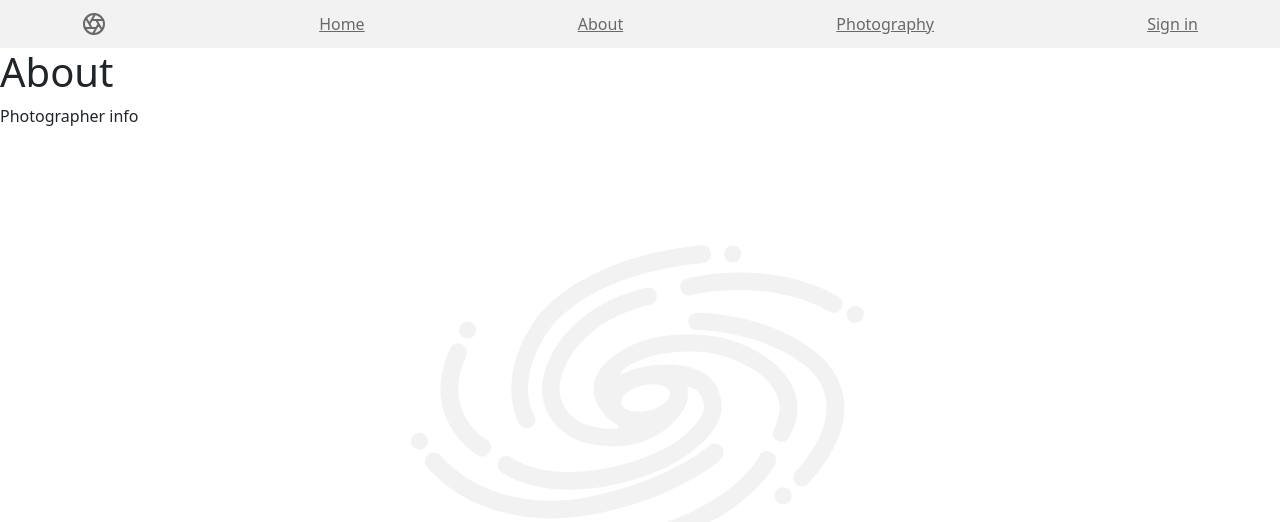
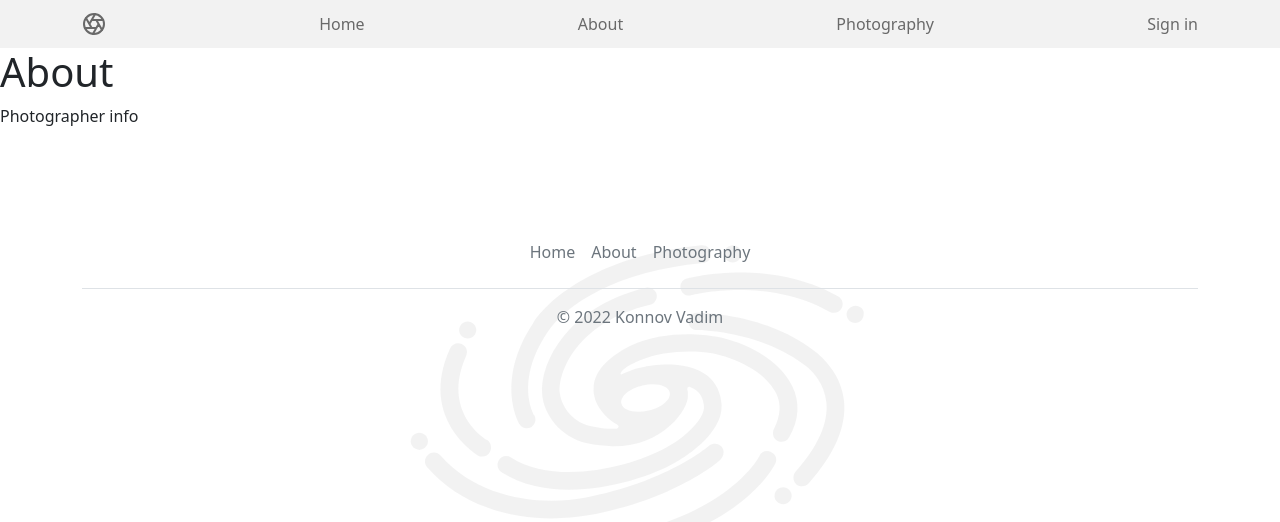
Before and after one commit to likeprogrsv/Photography_website, a Django app: page /about in a window 1280 px wide. Shown: the top 522 px of the page. Run offline with Django 4.2, Linux system fonts and the light colour scheme; the visitor is signed in with stand-in values (Sample User, id 1).

Commit message:
footer and photos description added

```diff
--- a/taskmanager/main/static/main/base.css
+++ b/taskmanager/main/static/main/base.css
@@ -9,9 +9,15 @@
   transition: color .15s ease-in-out;
 }
 .site-header a:hover{
-  color: black;
+  color: rgb(0, 0, 0);
 
 }
+
+a {
+  /* color: var(--bs-link-color); */
+  text-decoration: none;
+}
+
 .py-2{
   padding-top: .5rem!important;
   padding-bottom: .5rem!important;
@@ -69,3 +75,7 @@
 .photo--background{
   background-color: rgba(240, 240, 240, 0.85);
 }
+.bottom--divider {
+  height: 3rem;
+  border-width: 1px 0;
+}
--- a/taskmanager/main/templates/main/base.html
+++ b/taskmanager/main/templates/main/base.html
@@ -43,6 +43,17 @@
 
     {% block content %}{% endblock %}
 
+<div class="bottom--divider"></div>
 
+<div class="container">
+  <footer class="py-3 my-4">
+    <ul class="nav justify-content-center border-bottom pb-3 mb-3">
+      <li class="nav-item"><a href="{% url 'home' %}" class="nav-link px-2 text-muted">Home</a></li>
+      <li class="nav-item"><a href="{% url 'about' %}" class="nav-link px-2 text-muted">About</a></li>
+      <li class="nav-item"><a href="{% url 'photos' %}" class="nav-link px-2 text-muted">Photography</a></li>
+    </ul>
+    <p class="text-center text-muted">© 2022 Konnov Vadim</p>
+  </footer>
+</div>
 </body>
 </html>
--- a/taskmanager/main/templates/main/photography.html
+++ b/taskmanager/main/templates/main/photography.html
@@ -27,6 +27,11 @@
             </div>
 
             <div class="col-4">
+                <div class="mb-2 photo--background">
+                    <h4>{{photo.name}}</h4>
+                    <p class="text-muted">{{photo.description}}</p>
+                </div>
+                <div class="bottom--divider"></div>
                 <div>
                     <h2>Comments:</h2>
                     <hr>
```
Lines whose indentation alone changed are shown as unchanged.
